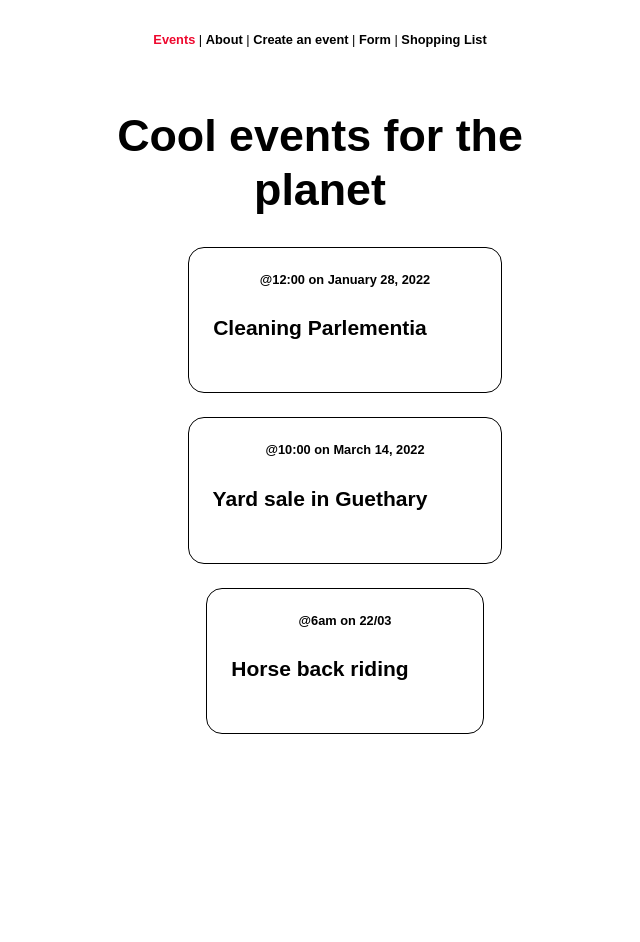
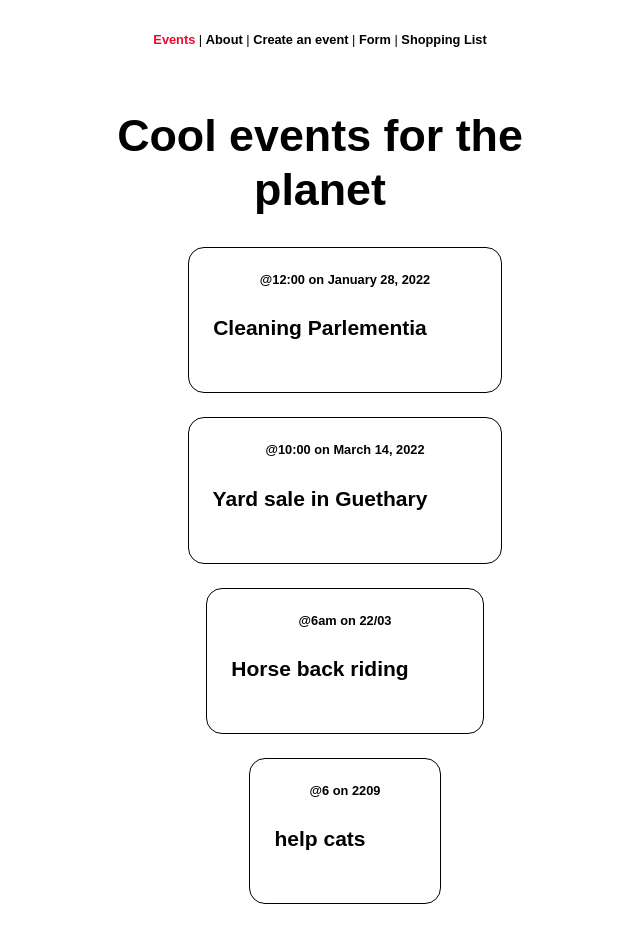
Before and after one commit to EstelleChardac/real-world-vue, a Vue app: page / in a window 1280 px wide. Shown: the top 942 px of the page, without its empty margins (320-960 px from the left). Before the commit the page ends 800 px from the top, so only its background shows below. Built offline with nearby package versions, Linux system fonts and the light colour scheme; data requests are answered from the project's data file.

Commit message:
pushing data to the store

```diff
--- a/db.json
+++ b/db.json
@@ -29,6 +29,16 @@
       "date": "22/03",
       "time": "6am",
       "organizer": "Estelle"
+    },
+    {
+      "id": "472fd1eb-ce94-4d6c-a38a-230680fe0a15",
+      "category": "nature",
+      "title": "help cats",
+      "description": "give them food",
+      "location": "bidart",
+      "date": "2209",
+      "time": "6",
+      "organizer": "Estelle"
     }
   ]
 }
--- a/src/store/index.js
+++ b/src/store/index.js
@@ -4,9 +4,14 @@ export default createStore({
   state: {
     //creating a new user state
     user: "Estelle",
+    events: [],
   },
   getters: {},
-  mutations: {},
+  mutations: {
+    ADD_EVENT(state, event) {
+      state.events.push(event);
+    },
+  },
   actions: {},
   modules: {},
 });
--- a/src/views/EventCreate.vue
+++ b/src/views/EventCreate.vue
@@ -42,6 +42,8 @@
       <button type="submit">Submit</button>
     </form>
   </div>
+  <!-- //hack to check if the data was correctly pushed up to the vuex store, otherwise use vuedevtools / vuex
+  <div>{{ $store.state.events }}</div> -->
 </template>
 
 <script>
@@ -91,6 +93,7 @@ export default {
       EventService.postEvent(event)
         .then(() => {
           //add an event to the Vuex state
+          this.$store.commit("ADD_EVENT", event);
         })
         .catch((error) => {
           console.log(error);
```
